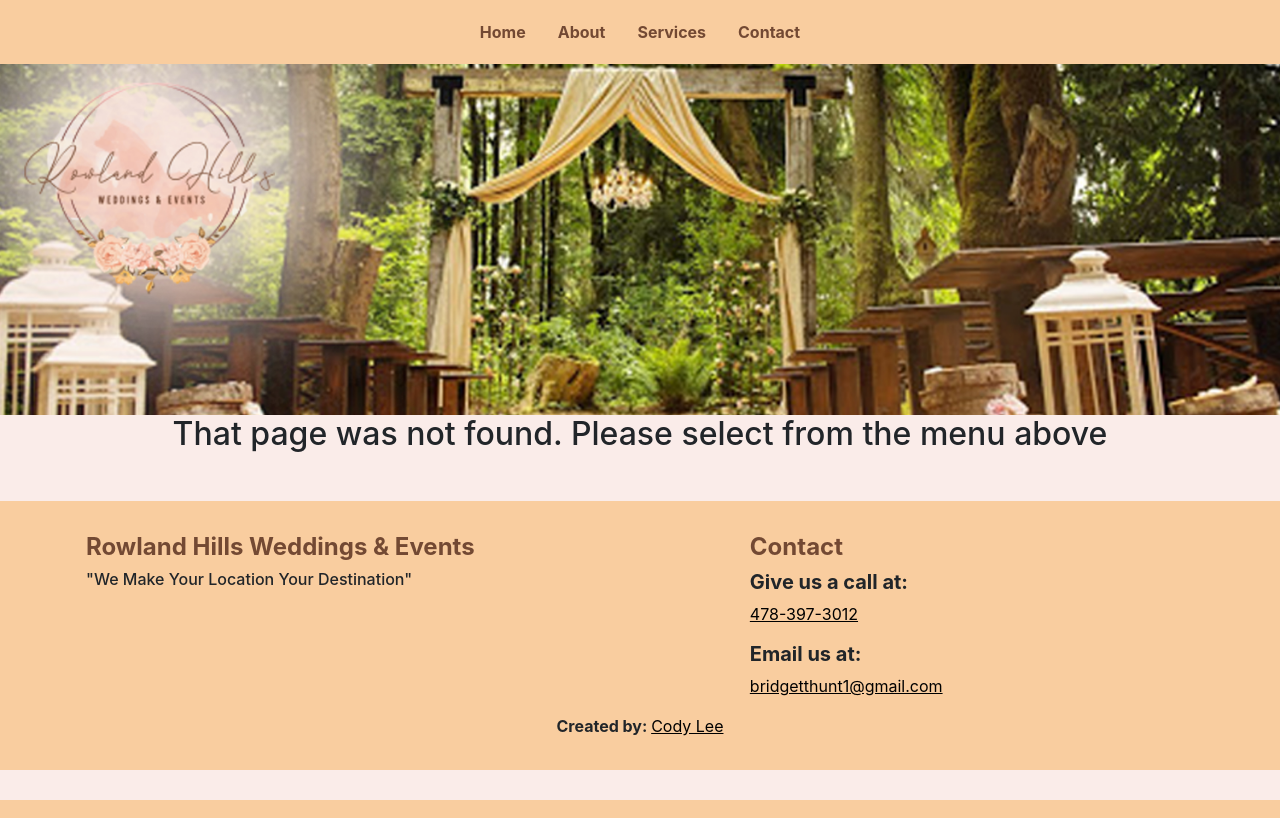
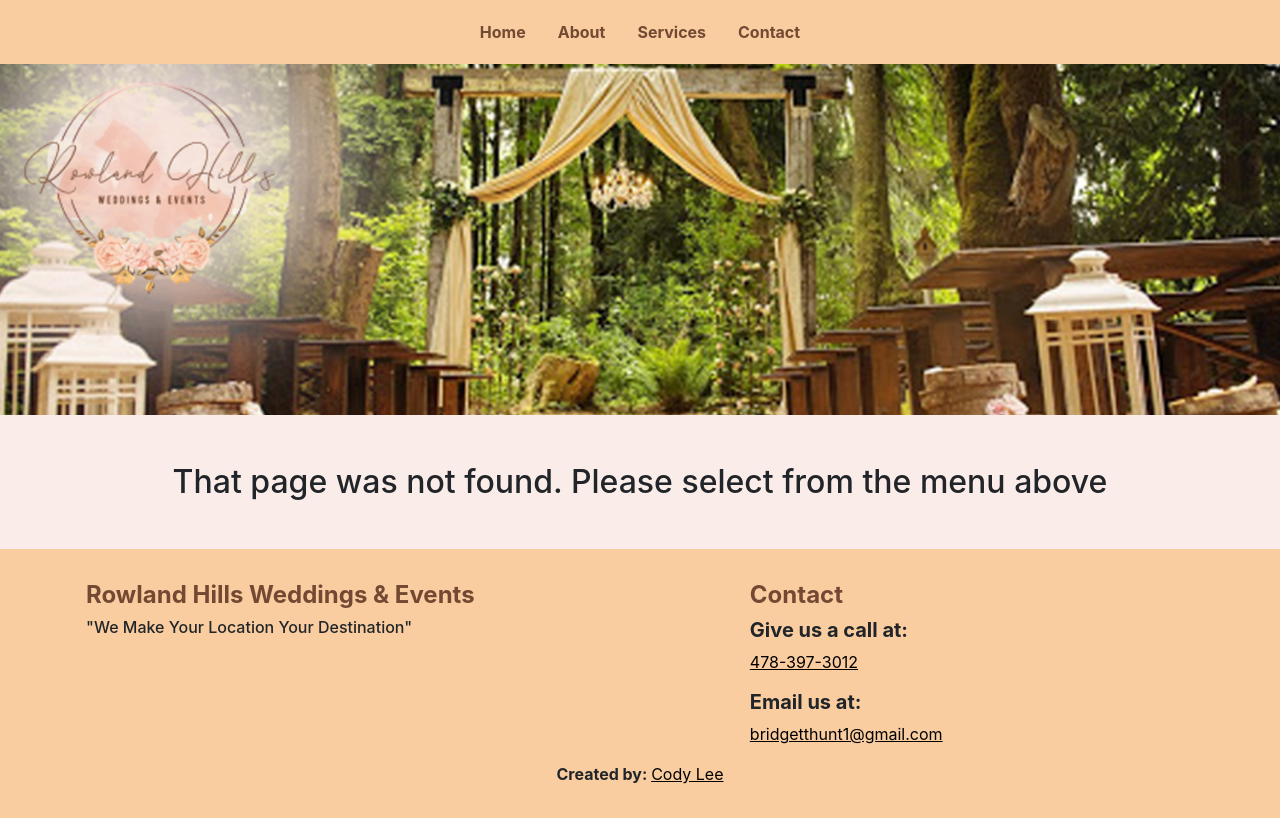
Before and after one commit to leecodya/rowland-hills, a Flask app: page /1 in a window 1280 px wide. Run offline with Flask 2, Linux system fonts and the light colour scheme; some libraries are stand-ins or nearby versions.

Commit message:
added padding to 404 file

```diff
--- a/templates/404.html
+++ b/templates/404.html
@@ -1,12 +1,12 @@
 {% extends 'base.html' %}
-{% block title %}404 - Page Not Found{% endblock %}
+{% block title %}Page Not Found{% endblock %}
 
 {% block content %}
 <div class="sub-banner"></div>
 <div class="container">
     <div class="row">
         <div class="col-md-12">
-            <h2 class="text-center mb-5">That page was not found. Please select from the menu above</h2>
+            <h2 class="text-center mb-5 pt-5">That page was not found. Please select from the menu above</h2>
         </div>
     </div>
 </div>
```
